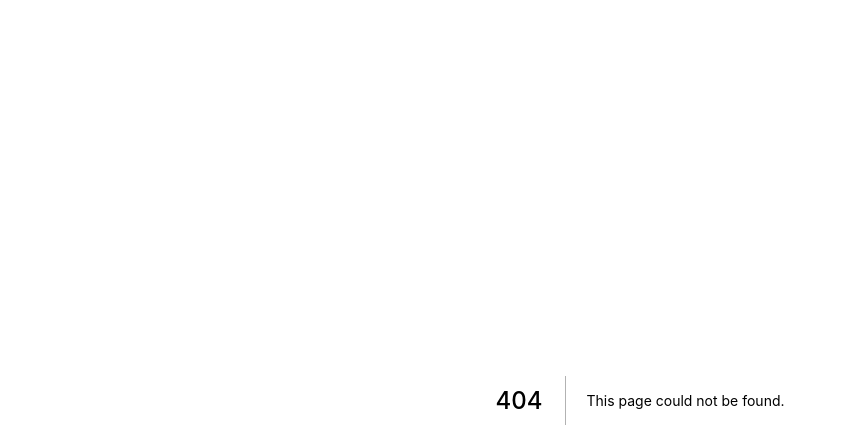
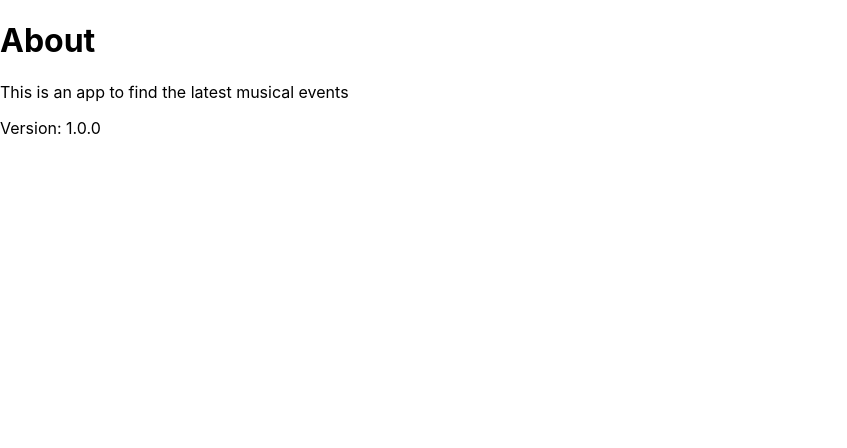
Before and after one commit to josephkem/Events-App, a Next.js app in the folder events-front/: page /about in a window 1280 px wide. Before the commit this address had no page. Shown: the top 448 px of the page, without its empty margins (0-847 px from the left). Built offline with nearby package versions, Linux system fonts and the light colour scheme.

Commit message:
Created events and about pages

```diff
--- /dev/null
+++ b/events-front/pages/about.js
@@ -0,0 +1,9 @@
+export default function AboutPage() {
+  return (
+    <div>
+      <h1>About</h1>
+      <p>This is an app to find the latest musical events</p>
+      <p>Version: 1.0.0</p>
+    </div>
+  );
+}
```
Also changed, not shown: events-front/pages/events/[slug].js (added, +7 -0 lines), events-front/pages/events/index.js (added, +7 -0 lines).
